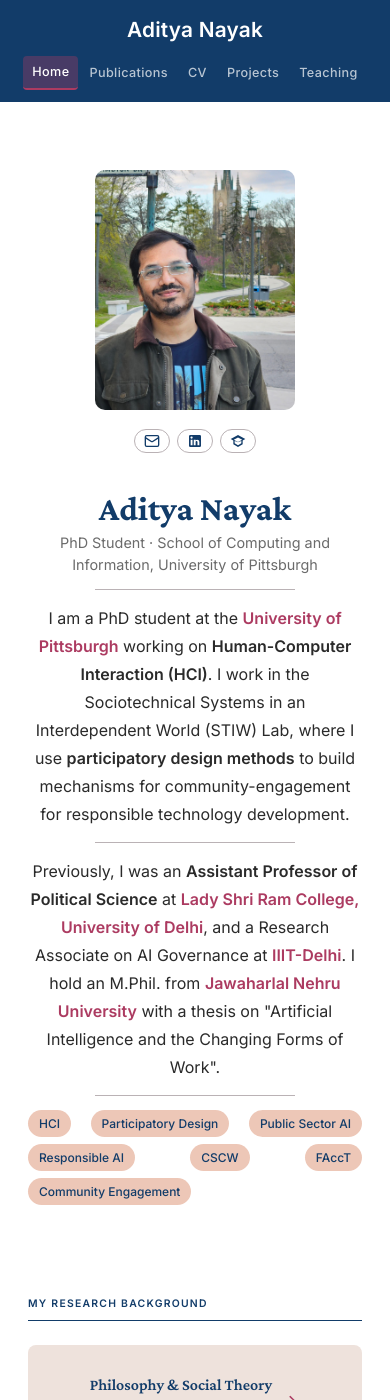
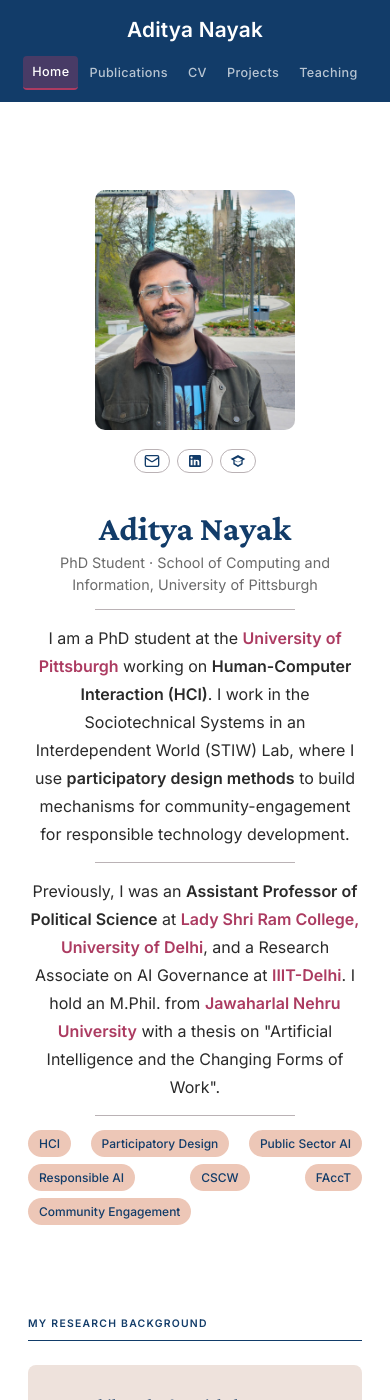
Before and after one commit to adityanayak-info/adityanayak-info.github.io, a Jekyll site: the page built from index.md, in a window 390 px wide and 1400 px high. Built offline with Jekyll 4.4.1, drawn with Linux system fonts in a browser that asks for light colours.

Commit message:
Update style.css

```diff
--- a/assets/css/style.css
+++ b/assets/css/style.css
@@ -651,7 +651,7 @@
 
 .home-hero {
   padding-top: 48px;
-  margin-top: 20px;  /* adjust to taste */
+  margin-top: 40px;  /* adjust to taste */
   padding-bottom: 10px;
   border-bottom: 1px solid var(--border);
 }
```
